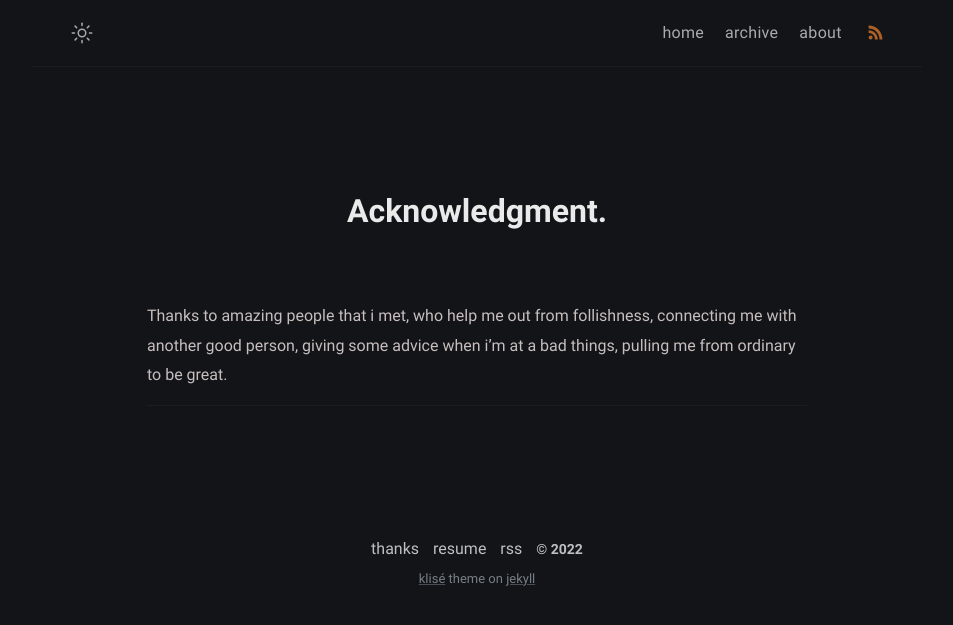
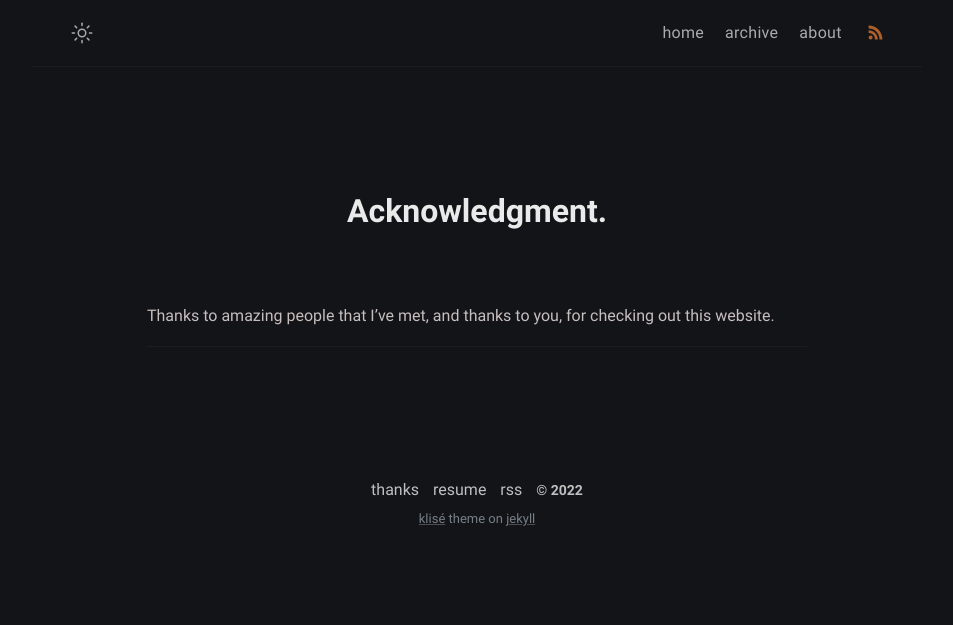
Before and after one commit to aali-1/aali-1.github.io, a Jekyll site: the page built from thanks.md, in a window 1280 px wide. Shown: the top 625 px of the page, without its empty margins (163-1116 px from the left). Built offline with Jekyll 4.4.1, drawn with Linux system fonts in a browser that asks for light colours.

Commit message:
update about

```diff
--- a/thanks.md
+++ b/thanks.md
@@ -6,6 +6,6 @@ excerpt: Thanks to amazing people that i met, who help me out from follishness,
 comments: false
 ---
 
-Thanks to amazing people that i met, who help me out from follishness, connecting me with another good person, giving some advice when i'm at a bad things, pulling me from ordinary to be great.
+Thanks to amazing people that I've met, and thanks to you, for checking out this website.
 
 <hr>
```
